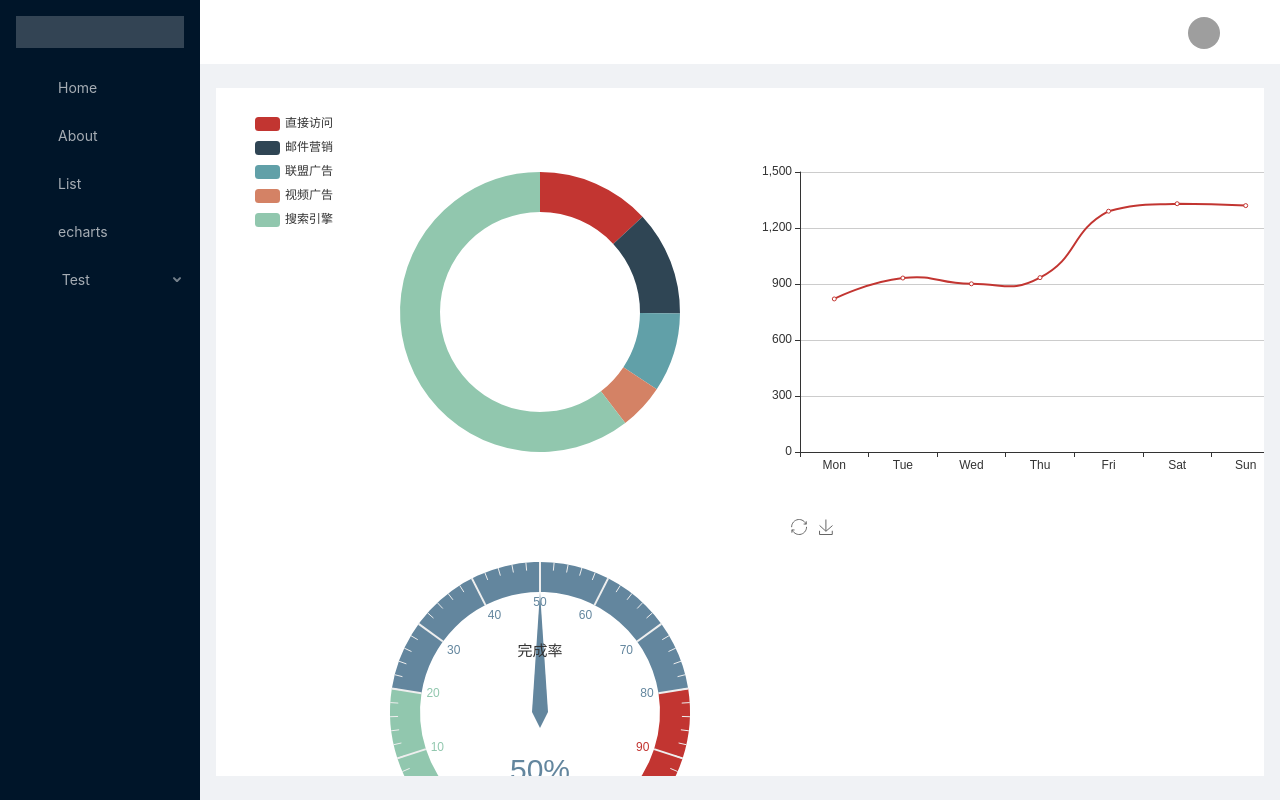
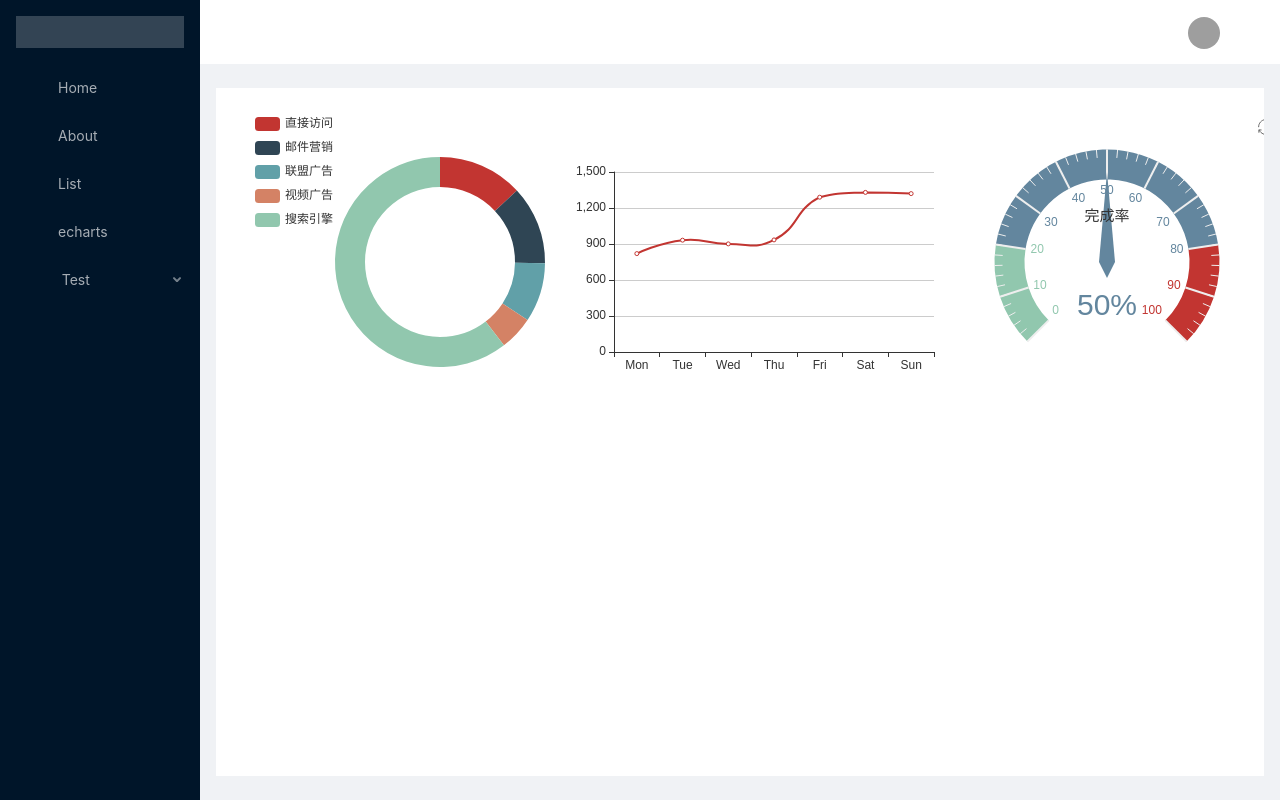
Before and after one commit to hsir05/vue-admin, a Vue app: page /echarts in a window 1280 px wide. Built offline with nearby package versions, Linux system fonts and the light colour scheme; grey boxes are pictures that could not be loaded.

Commit message:
样式调整

```diff
--- a/src/views/echarts/Echarts.vue
+++ b/src/views/echarts/Echarts.vue
@@ -3,9 +3,9 @@
     <div class="wrap">
       <div class="chart" ref="chart" id="chart"></div>
       <div class="chart" ref="charts" id="charts"></div>
+      <div class="chart" ref="chart1" id="chart1"></div>
     </div>
     <div class="wrap">
-      <div class="chart" ref="chart1" id="chart1"></div>
       <div class="chart" ref="chart2" id="chart2"></div>
     </div>
   </section>
@@ -72,11 +72,9 @@ export default {
         ]
       };
       myChart.setOption(option, true);
-      myChart.hideLoading();
     },
     gaugeChart() {
       let myChart = echarts.init(document.getElementById("chart1"));
-
       let option = {
         tooltip: {
           formatter: "{a} <br/>{b} : {c}%"
@@ -100,7 +98,6 @@ export default {
     },
     lineChart() {
       let myChart = echarts.init(document.getElementById("charts"));
-
       let option = {
         xAxis: {
           type: "category",
@@ -125,8 +122,8 @@ export default {
 
 <style scoped>
 .chart {
-  width: 50%;
-  height: 400px;
+  width: 33.3%;
+  height: 300px;
 }
 .wrap {
   display: flex;
```
